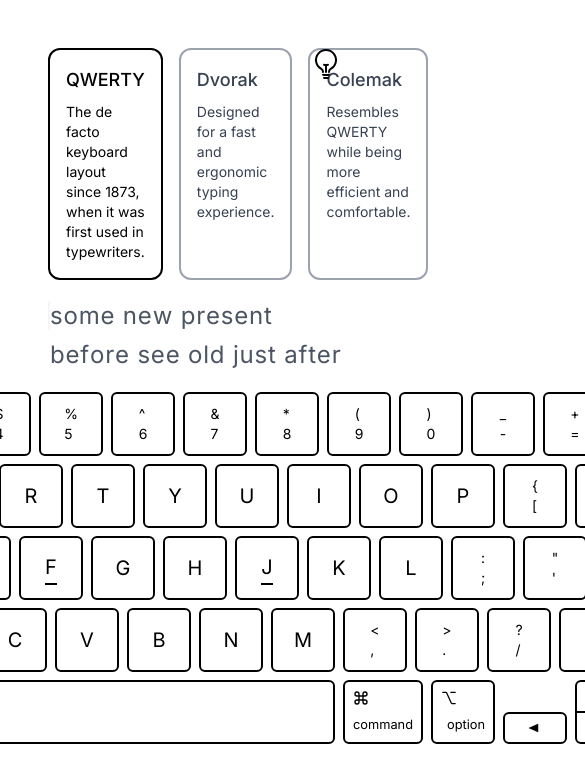
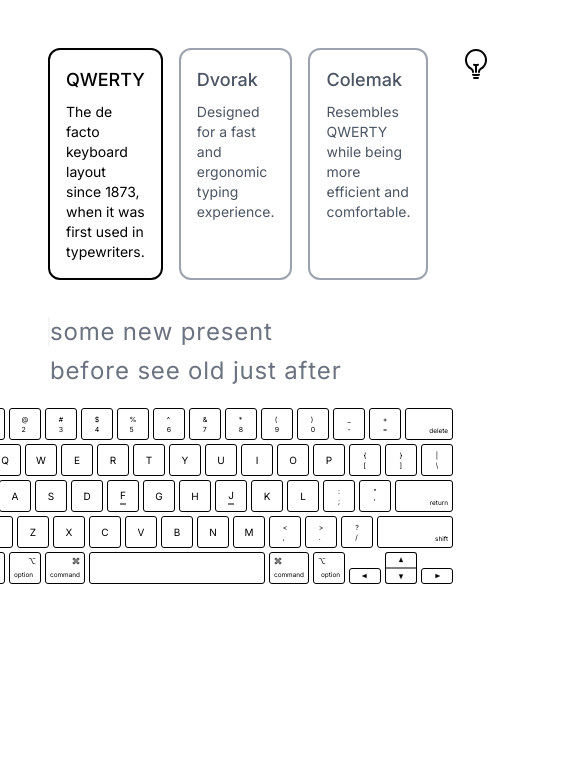
Before and after one commit to ulzhang/kiiboodo, a Next.js app: page / in a window 390 px wide. Shown: the top 782 px of the page, 585 px wide, since content can reach past the window. Built offline with nearby package versions, Linux system fonts and the light colour scheme.

Commit message:
Fixed dark mode and made responsive

```diff
--- a/src/app/page.tsx
+++ b/src/app/page.tsx
@@ -208,11 +208,13 @@ const App = () => {
   return (
     <div
       className="p-12 w-screen max-w-6xl m-auto outline-0"
+      autoFocus
       tabIndex={-1}
       onKeyDown={handleKeyDown}
       onKeyUp={handleKeyUp}
     >
-      <div className="flex gap-4 mb-4 relative">
+      <div className="mb-4 flex items-start gap-8">
+        <div className="flex gap-4 mb-4 shrink">
           <KeyboardOption
             name="QWERTY"
             description="The de facto keyboard layout since 1873, when it was first used in typewriters."
@@ -231,13 +233,17 @@ const App = () => {
             highlight={keyboardLayout === KeyboardLayout.COLEMAK}
             onClick={() => setKeyboardLayout(KeyboardLayout.COLEMAK)}
           />
+        </div>
+        <div className="text-right shrink-0 grow">
           <button
-          className="absolute top-0 right-0"
+            className="outline-0"
             onClick={() => setShowHints((prev) => !prev)}
           >
             <LightBulb lit={showHints} />
           </button>
         </div>
+      </div>
+
       <div className="mb-4">
         <TypeTest
           finishedText={typeTestState.finishedText}
--- a/src/components/Icons/LightBulb.tsx
+++ b/src/components/Icons/LightBulb.tsx
@@ -4,13 +4,15 @@ const LightBulb = ({ lit }: { lit?: boolean }) => {
       xmlns="http://www.w3.org/2000/svg"
       fill="none"
       viewBox="0 0 24 24"
-      stroke-width="1.5"
+      strokeWidth="1.5"
       stroke="currentColor"
-      className={`size-8 ${lit ? "text-yellow-500" : ""}`}
+      className={`size-8 dark:text-gray-400 ${
+        lit ? "text-yellow-500 dark:text-yellow-600" : ""
+      }`}
     >
       <path
-        stroke-linecap="round"
-        stroke-linejoin="round"
+        strokeLinecap="round"
+        strokeLinejoin="round"
         d="M12 18v-5.25m0 0a6.01 6.01 0 0 0 1.5-.189m-1.5.189a6.01 6.01 0 0 1-1.5-.189m3.75 7.478a12.06 12.06 0 0 1-4.5 0m3.75 2.383a14.406 14.406 0 0 1-3 0M14.25 18v-.192c0-.983.658-1.823 1.508-2.316a7.5 7.5 0 1 0-7.517 0c.85.493 1.509 1.333 1.509 2.316V18"
       />
     </svg>
--- a/src/components/Keyboard.tsx
+++ b/src/components/Keyboard.tsx
@@ -11,7 +11,7 @@ type KeyboardProps = {
 
 const Keyboard = ({ pressedKeys, keyMap, hintKey }: KeyboardProps) => {
   return (
-    <div className="flex flex-col gap-2 dark:text-gray-400 select-none">
+    <div className="flex flex-col gap-2 dark:text-gray-400 select-none origin-top scale-50 md:scale-[0.6] min-[900px]:scale-75 lg:scale-90 xl:scale-100">
       <KeyRow>
         <Key
           {...keyMap.Backquote}
--- a/src/components/KeyboardOption.tsx
+++ b/src/components/KeyboardOption.tsx
@@ -13,10 +13,10 @@ const KeyboardOption = ({
 }: KeyboardOptionProps) => {
   return (
     <div
-      className={`w-64 rounded-xl p-4 border-2 cursor-pointer transition ${
+      className={`max-w-64 rounded-xl p-4 border-2 cursor-pointer transition flex-1 ${
         highlight
-          ? "border-black text-black"
-          : "border-gray-400 text-gray-700 hover:shadow-lg ease-in-out duration-300"
+          ? "border-black dark:border-gray-400 text-black dark:text-gray-400"
+          : "border-gray-400 dark:border-gray-600 text-gray-600 hover:shadow-lg ease-in-out duration-300"
       }`}
       onClick={onClick}
     >
--- a/src/components/Keys/Key.tsx
+++ b/src/components/Keys/Key.tsx
@@ -12,8 +12,10 @@ const Key = ({ text, shiftText, highlight, bump, hint }: KeyProps) => {
       className={`shrink-0 grow-0 size-16 rounded-md p-2 flex items-center justify-center text-xl leading-relaxed border-black dark:border-gray-600 ${
         highlight
           ? "bg-slate-600 dark:bg-gray-600 text-white dark:text-black border-0"
+          : hint
+          ? "bg-yellow-500 dark:bg-yellow-600 dark:text-black dark:border-0"
           : "border-2"
-      } ${hint && !highlight ? "bg-yellow-500" : ""}`}
+      } `}
     >
       {shiftText ? (
         <div className="text-sm">
@@ -25,6 +27,8 @@ const Key = ({ text, shiftText, highlight, bump, hint }: KeyProps) => {
           className={`${
             highlight
               ? "border-white dark:border-black"
+              : hint
+              ? "border-black dark:border-black"
               : "border-black dark:border-gray-400"
           } ${bump ? "border-b-2" : ""}`}
         >
--- a/src/components/Keys/SpecialKey.tsx
+++ b/src/components/Keys/SpecialKey.tsx
@@ -24,13 +24,15 @@ const SpecialKey = ({
 }: SpecialKeyProps) => {
   return (
     <div
-      className={`shrink-0 grow-0 rounded-md p-2 h-16  ${
+      className={`shrink-0 grow-0 rounded-md p-2 h-16 ${
         width ? width : "w-16"
       } ${
         highlight
           ? "bg-slate-600 dark:bg-gray-600 text-white dark:text-black border-0"
+          : hint
+          ? "bg-yellow-500 dark:bg-yellow-600 dark:text-black dark:border-0"
           : "border-2 border-black dark:border-gray-600"
-      } ${hint && !highlight ? "bg-yellow-500" : ""}`}
+      }`}
     >
       <div
         className={`h-1/2 flex items-start text-[0.8rem]  ${
--- a/src/components/TypeTest.tsx
+++ b/src/components/TypeTest.tsx
@@ -22,8 +22,10 @@ const Letter = forwardRef<HTMLSpanElement, LetterProps>(
     <span
       ref={ref}
       className={`border-l-2 ${
-        current ? "border-black animate-cursor" : "border-transparent"
-      } ${incorrect ? "bg-red-100" : ""}`}
+        current
+          ? "border-black animate-cursor dark:animate-cursor-dark"
+          : "border-transparent"
+      } ${incorrect ? "bg-red-100 dark:bg-red-950" : ""}`}
     >
       {children}
     </span>
@@ -56,7 +58,7 @@ const TypeTest = ({
   }, [ref.current?.offsetTop]);
 
   return (
-    <p className="text-2xl leading-relaxed tracking-tighter	h-[5rem] overflow-hidden select-none">
+    <p className="text-2xl leading-relaxed tracking-tighter	h-[5rem] overflow-hidden select-none dark:text-gray-400">
       <span>
         {finishedText.split("").map((letter, index) => (
           <Letter key={`finished-${letter}-${index}`}>{letter}</Letter>
@@ -67,14 +69,14 @@ const TypeTest = ({
           <Letter key={`correct-${letter}-${index}`}>{letter}</Letter>
         ))}
       </span>
-      <span className="text-red-500">
+      <span className="text-red-600 dark:text-red-400">
         {incorrectText.split("").map((letter, index) => (
           <Letter incorrect key={`incorrect-${letter}-${index}`}>
             {letter}
           </Letter>
         ))}
       </span>
-      <span className="text-gray-600 ">
+      <span className="text-gray-500 dark:text-gray-600">
         {restText.split("").map((letter, index) => (
           <Letter
             current={index === 0}
--- a/tailwind.config.ts
+++ b/tailwind.config.ts
@@ -15,9 +15,15 @@ const config: Config = {
           "50%": { borderColor: "white" },
           "100%": { borderColor: "black" },
         },
+        "blink-dark": {
+          "0%": { borderColor: "black" },
+          "50%": { borderColor: "rgb(156 163 175)" },
+          "100%": { borderColor: "black" },
+        },
       },
       animation: {
         cursor: "blink 1s linear infinite",
+        "cursor-dark": "blink-dark 1s linear infinite",
       },
     },
   },
```
Lines whose indentation alone changed are shown as unchanged.
